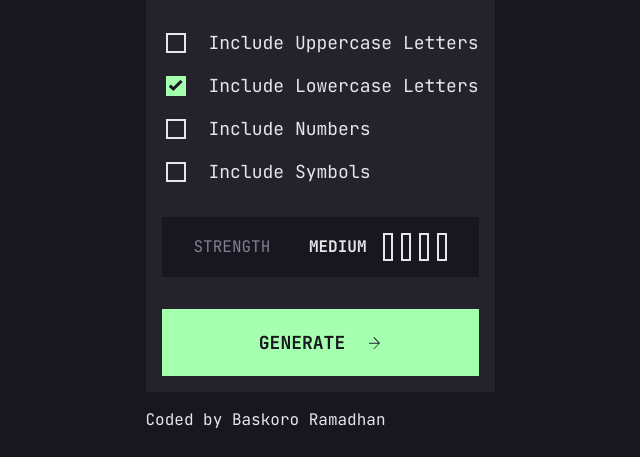
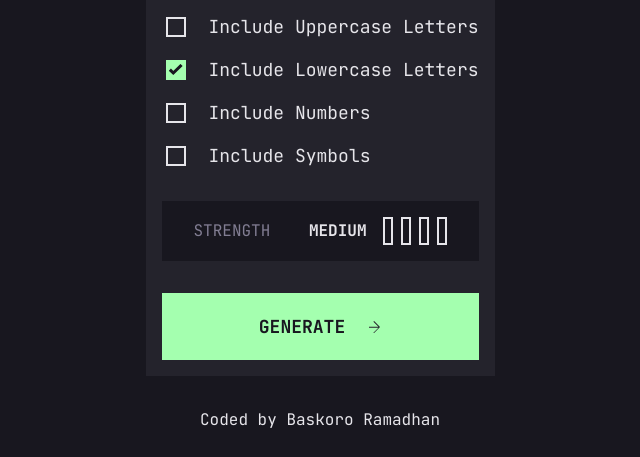
Before and after one commit to BaskoroR725/13-password-generator-app, a website: page index.html in a window 1280 px wide. Shown: the part 343-800 px from the top of the page, without its empty margins (320-960 px from the left). Drawn offline with Linux system fonts and the light colour scheme.

Commit message:
add readme

```diff
--- a/scss/base/_reset.scss
+++ b/scss/base/_reset.scss
@@ -20,3 +20,9 @@
 input, button, textarea, select {
   font: inherit;
 }
+
+.attribution {
+  display: grid;
+  place-content: center;
+  padding: 1rem;
+}
```
Also changed, not shown: README.MD (added), css/style.css, preview.png (added), 1 other file.
